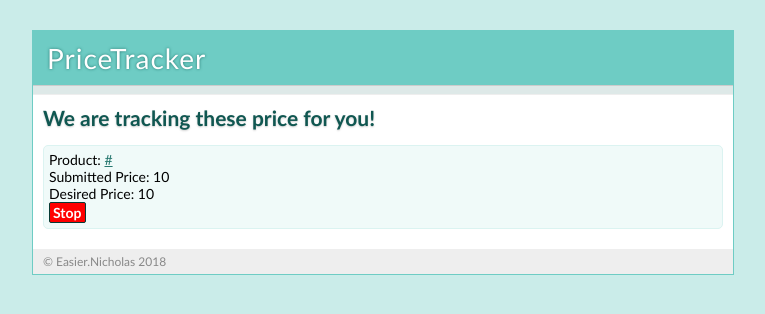
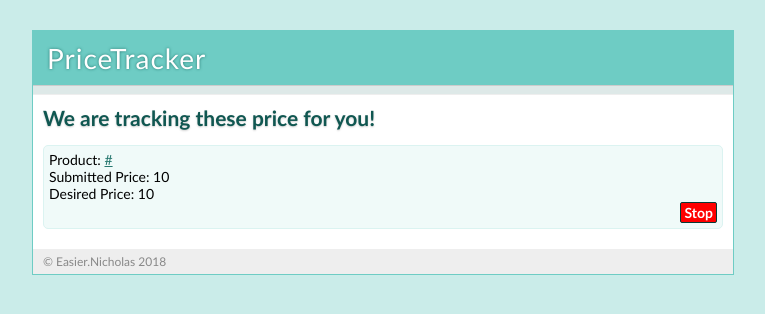
Before and after one commit to zquangu112z/Price-Tracker, a Flask app: template src/pricetracker/templates/following.html in a window 1280 px wide. Shown: the top 314 px of the page, without its empty margins (257-1022 px from the left). Run offline with Flask 2, Linux system fonts and the light colour scheme; the template is opened without the code that fills it: most values are stand-ins (such as "Sample title", 1, 10 or a date in 2020).

Commit message:
refactor: arrange button stop

```diff
--- a/src/pricetracker/static/style.css
+++ b/src/pricetracker/static/style.css
@@ -34,6 +34,7 @@ button {
 }
 input.btstop {
   background: #FF0000;
+  float: right;
 }
 div.page {
   background: white;
@@ -98,6 +99,7 @@ div.page ul.following_products li {
   -moz-border-radius: 5px;
   -webkit-border-radius: 5px;
   min-height: 48px;
+  overflow: auto;
 }
 div.page ul.following_products p {
   margin: 0;
--- a/src/pricetracker/static/style.less
+++ b/src/pricetracker/static/style.less
@@ -40,10 +40,8 @@ input[type="submit"], button {
 
 input.btstop {
     background: @red;
+    float: right;
 }
-
-
-
 
 div.page {
     background: white;
@@ -117,6 +115,7 @@ div.page ul.following_products li {
     -moz-border-radius: 5px;
     -webkit-border-radius: 5px;
     min-height: 48px;
+    overflow: auto;
 }
 
 div.page ul.following_products p {
--- a/src/pricetracker/templates/home.html
+++ b/src/pricetracker/templates/home.html
@@ -14,9 +14,9 @@
       <dt>Desired Price:
       <dd><input type="text" name="desired_price" size="30" value="{{ request.form.desired_price }}">
 
-      <dt>Duration (days):
-      <dd><input type="text" name="duration" size="30" value="{{ request.form.duration }}">
-    </dl>
+      <!-- <dt>Duration (days):
+      <dd><input type="text" name="duration" size="30" value="{{ request.form.duration }}">  -->
+      </dl>
     <div class="actions"><input type="submit" value="Submit"></div>
   </form>
 {% endblock %}
```
